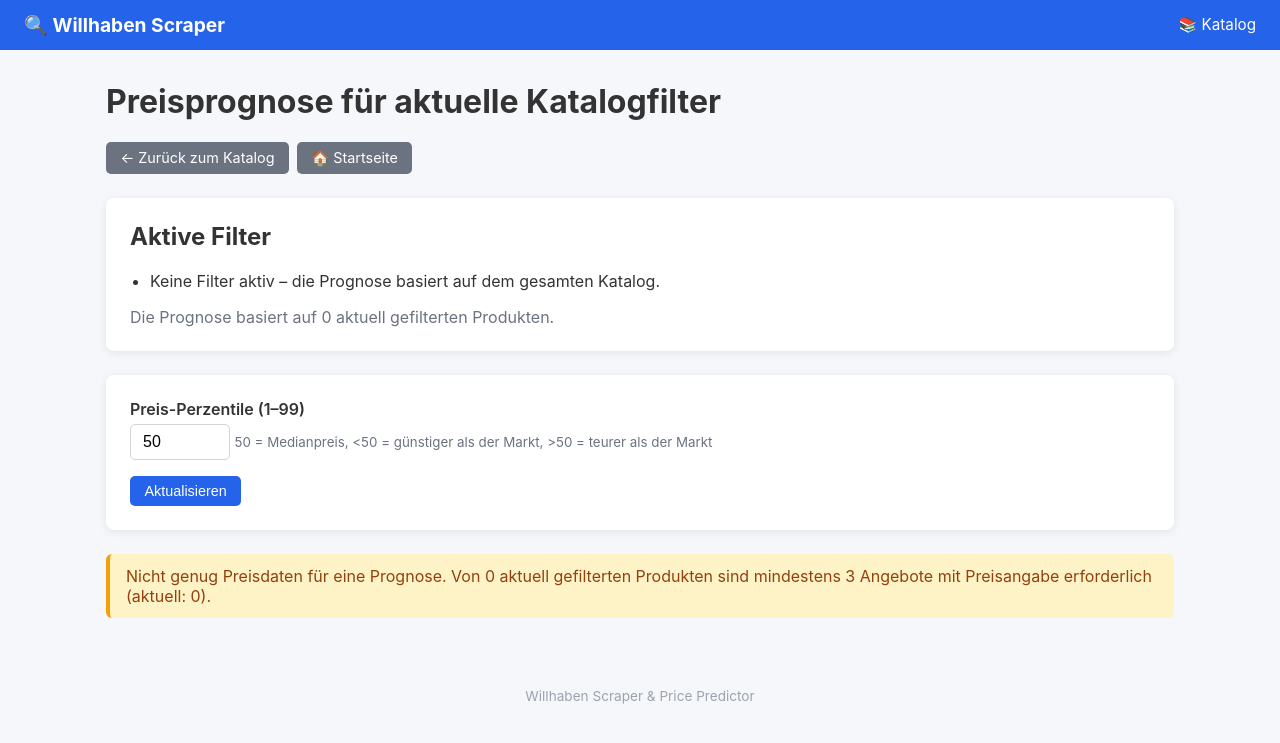
After one commit to kskgwyw-mij/scraper, a Flask app: page /scraper/catalog/predict in a window 1280 px wide. The commit adds this page. Shown: the top 743 px of the page. Run offline with Flask 3, Linux system fonts and the light colour scheme.

Commit message:
Add catalog filtering and prediction features with UI enhancements

```diff
--- a/app/controllers/scraper.py
+++ b/app/controllers/scraper.py
@@ -14,6 +14,64 @@ def _get_search_or_404(search_id: int) -> SearchQuery:
     if sq is None:
         abort(404)
     return sq
+
+
+def _get_percentile_arg() -> float:
+    """Return a clamped percentile query parameter."""
+    try:
+        percentile = float(request.args.get("percentile", 50))
+        return max(1.0, min(99.0, percentile))
+    except (ValueError, TypeError):
+        return 50.0
+
+
+def _get_catalog_filters() -> dict[str, str]:
+    """Read catalog filter values from the current request."""
+    sort_by = request.args.get("sort", "newest", type=str)
+    if sort_by not in {"newest", "oldest", "price_asc", "price_desc"}:
+        sort_by = "newest"
+
+    return {
+        "search_keyword": request.args.get("search", "", type=str).strip(),
+        "min_price": request.args.get("min_price", "", type=str).strip(),
+        "max_price": request.args.get("max_price", "", type=str).strip(),
+        "location_filter": request.args.get("location", "", type=str).strip(),
+        "sort_by": sort_by,
+    }
+
+
+def _apply_catalog_filters(query, filters: dict[str, str]):
+    """Apply catalog filters to a product query."""
+    if filters["search_keyword"]:
+        query = query.filter(Product.title.ilike(f"%{filters['search_keyword']}%"))
+
+    if filters["min_price"]:
+        try:
+            query = query.filter(Product.price >= float(filters["min_price"]))
+        except ValueError:
+            pass
+
+    if filters["max_price"]:
+        try:
+            query = query.filter(Product.price <= float(filters["max_price"]))
+        except ValueError:
+            pass
+
+    if filters["location_filter"]:
+        query = query.filter(Product.location.ilike(f"%{filters['location_filter']}%"))
+
+    return query
+
+
+def _apply_catalog_sorting(query, sort_by: str):
+    """Apply the selected catalog sorting to a product query."""
+    if sort_by == "price_asc":
+        return query.order_by(Product.price.asc().nulls_last())
+    if sort_by == "price_desc":
+        return query.order_by(Product.price.desc().nulls_last())
+    if sort_by == "oldest":
+        return query.order_by(Product.scraped_at.asc())
+    return query.order_by(Product.scraped_at.desc())
 
 
 @scraper_bp.route("/search", methods=["GET", "POST"])
@@ -90,11 +148,7 @@ def predict(search_id: int):
     search_query = _get_search_or_404(search_id)
     all_products = Product.query.filter_by(search_query_id=search_id).all()
 
-    try:
-        percentile = float(request.args.get("percentile", 50))
-        percentile = max(1.0, min(99.0, percentile))
-    except (ValueError, TypeError):
-        percentile = 50.0
+    percentile = _get_percentile_arg()
 
     prediction = predict_price(all_products, percentile=percentile)
     return render_template(
@@ -109,46 +163,13 @@ def predict(search_id: int):
 def catalog():
     """Display a catalog of all scraped products from the database."""
     page = request.args.get("page", 1, type=int)
-    search_keyword = request.args.get("search", "", type=str).strip()
-    min_price = request.args.get("min_price", "", type=str).strip()
-    max_price = request.args.get("max_price", "", type=str).strip()
-    location_filter = request.args.get("location", "", type=str).strip()
-    sort_by = request.args.get("sort", "newest", type=str)
+    filters = _get_catalog_filters()
+    percentile = _get_percentile_arg()
 
-    # Build query
-    query = Product.query
-
-    # Apply filters
-    if search_keyword:
-        query = query.filter(Product.title.ilike(f"%{search_keyword}%"))
-
-    if min_price:
-        try:
-            query = query.filter(Product.price >= float(min_price))
-        except ValueError:
-            pass
-
-    if max_price:
-        try:
-            query = query.filter(Product.price <= float(max_price))
-        except ValueError:
-            pass
-
-    if location_filter:
-        query = query.filter(Product.location.ilike(f"%{location_filter}%"))
-
-    # Count total products before pagination
+    query = _apply_catalog_filters(Product.query, filters)
     total_products = query.count()
 
-    # Apply sorting
-    if sort_by == "price_asc":
-        query = query.order_by(Product.price.asc().nulls_last())
-    elif sort_by == "price_desc":
-        query = query.order_by(Product.price.desc().nulls_last())
-    elif sort_by == "oldest":
-        query = query.order_by(Product.scraped_at.asc())
-    else:  # newest (default)
-        query = query.order_by(Product.scraped_at.desc())
+    query = _apply_catalog_sorting(query, filters["sort_by"])
 
     # Pagination (20 items per page)
     items_per_page = 20
@@ -161,13 +182,36 @@ def catalog():
         "catalog.html",
         paginated=paginated,
         products=paginated.items,
-        search_keyword=search_keyword,
-        min_price=min_price,
-        max_price=max_price,
-        location_filter=location_filter,
-        sort_by=sort_by,
+        search_keyword=filters["search_keyword"],
+        min_price=filters["min_price"],
+        max_price=filters["max_price"],
+        location_filter=filters["location_filter"],
+        sort_by=filters["sort_by"],
+        percentile=percentile,
         total_products=total_products,
         search_queries=search_queries,
+    )
+
+
+@scraper_bp.route("/catalog/predict")
+def catalog_predict():
+    """Show a price prediction for the currently filtered catalog results."""
+    filters = _get_catalog_filters()
+    percentile = _get_percentile_arg()
+
+    filtered_products = _apply_catalog_filters(Product.query, filters).all()
+    prediction = predict_price(filtered_products, percentile=percentile)
+
+    return render_template(
+        "catalog_prediction.html",
+        prediction=prediction,
+        percentile=percentile,
+        search_keyword=filters["search_keyword"],
+        min_price=filters["min_price"],
+        max_price=filters["max_price"],
+        location_filter=filters["location_filter"],
+        sort_by=filters["sort_by"],
+        total_products=len(filtered_products),
     )
 
 
--- a/app/static/css/main.css
+++ b/app/static/css/main.css
@@ -229,6 +229,28 @@ body {
   margin-top: 0.5rem;
 }
 
+.form-note {
+  margin: 0;
+  font-size: 0.9rem;
+}
+
+.filter-summary-card h2 {
+  margin-top: 0;
+}
+
+.filter-summary-list {
+  margin: 0 0 1rem;
+  padding-left: 1.25rem;
+}
+
+.filter-summary-list li {
+  margin-bottom: 0.35rem;
+}
+
+.prediction-scope-text {
+  margin-bottom: 0;
+}
+
 /* Pagination */
 .pagination {
   display: flex;
--- /dev/null
+++ b/app/templates/catalog_prediction.html
@@ -0,0 +1,82 @@
+{% extends "base.html" %}
+{% block title %}Preisprognose – Katalogfilter{% endblock %}
+
+{% block content %}
+<div class="page-header">
+  <h1>Preisprognose für aktuelle Katalogfilter</h1>
+  <div class="actions">
+    <a href="{{ url_for('scraper.catalog', search=search_keyword, min_price=min_price, max_price=max_price, location=location_filter, sort=sort_by, percentile=percentile | int) }}" class="btn btn-secondary">← Zurück zum Katalog</a>
+    <a href="{{ url_for('main.index') }}" class="btn btn-secondary">🏠 Startseite</a>
+  </div>
+</div>
+
+<div class="card filter-summary-card">
+  <h2>Aktive Filter</h2>
+  <ul class="filter-summary-list">
+    {% if search_keyword %}<li><strong>Produktname:</strong> {{ search_keyword }}</li>{% endif %}
+    {% if min_price %}<li><strong>Minimalpreis:</strong> {{ min_price }} €</li>{% endif %}
+    {% if max_price %}<li><strong>Maximalpreis:</strong> {{ max_price }} €</li>{% endif %}
+    {% if location_filter %}<li><strong>Ort:</strong> {{ location_filter }}</li>{% endif %}
+    {% if not (search_keyword or min_price or max_price or location_filter) %}
+      <li>Keine Filter aktiv – die Prognose basiert auf dem gesamten Katalog.</li>
+    {% endif %}
+  </ul>
+  <p class="text-muted prediction-scope-text">
+    Die Prognose basiert auf {{ total_products }} aktuell gefilterten Produkten.
+  </p>
+</div>
+
+<div class="prediction-controls card">
+  <form method="GET" action="{{ url_for('scraper.catalog_predict') }}">
+    {% if search_keyword %}<input type="hidden" name="search" value="{{ search_keyword }}" />{% endif %}
+    {% if min_price %}<input type="hidden" name="min_price" value="{{ min_price }}" />{% endif %}
+    {% if max_price %}<input type="hidden" name="max_price" value="{{ max_price }}" />{% endif %}
+    {% if location_filter %}<input type="hidden" name="location" value="{{ location_filter }}" />{% endif %}
+    <input type="hidden" name="sort" value="{{ sort_by }}" />
+
+    <div class="form-group">
+      <label for="percentile">Preis-Perzentile (1–99)</label>
+      <input
+        type="number"
+        id="percentile"
+        name="percentile"
+        class="form-control"
+        min="1"
+        max="99"
+        value="{{ percentile | int }}"
+        style="width: 100px; display: inline-block;"
+      />
+      <small class="text-muted">
+        50 = Medianpreis, &lt;50 = günstiger als der Markt, &gt;50 = teurer als der Markt
+      </small>
+    </div>
+    <button type="submit" class="btn btn-primary">Aktualisieren</button>
+  </form>
+</div>
+
+{% if prediction.count >= 3 %}
+<div class="prediction-result card">
+  <h2>Ergebnis</h2>
+  <div class="prediction-highlight">
+    <span class="prediction-label">Empfohlener Verkaufspreis ({{ percentile | int }}. Perzentile)</span>
+    <span class="prediction-value">{{ "%.2f"|format(prediction.predicted_price) }} €</span>
+  </div>
+
+  <table class="table stats-table">
+    <tbody>
+      <tr><th>Treffer im Katalogfilter</th><td>{{ total_products }}</td></tr>
+      <tr><th>Anzahl Angebote (bereinigt)</th><td>{{ prediction.count }}</td></tr>
+      <tr><th>Durchschnitt</th><td>{{ "%.2f"|format(prediction.mean) }} €</td></tr>
+      <tr><th>Median</th><td>{{ "%.2f"|format(prediction.median) }} €</td></tr>
+      <tr><th>Minimum</th><td>{{ "%.2f"|format(prediction.min) }} €</td></tr>
+      <tr><th>Maximum</th><td>{{ "%.2f"|format(prediction.max) }} €</td></tr>
+    </tbody>
+  </table>
+</div>
+{% else %}
+<div class="alert alert-warning">
+  Nicht genug Preisdaten für eine Prognose. Von {{ total_products }} aktuell gefilterten Produkten sind
+  mindestens 3 Angebote mit Preisangabe erforderlich (aktuell: {{ prediction.count }}).
+</div>
+{% endif %}
+{% endblock %}
```
Also changed, not shown: app/templates/catalog.html (+25 -0 lines), tests/test_routes.py (+43 -0 lines).
